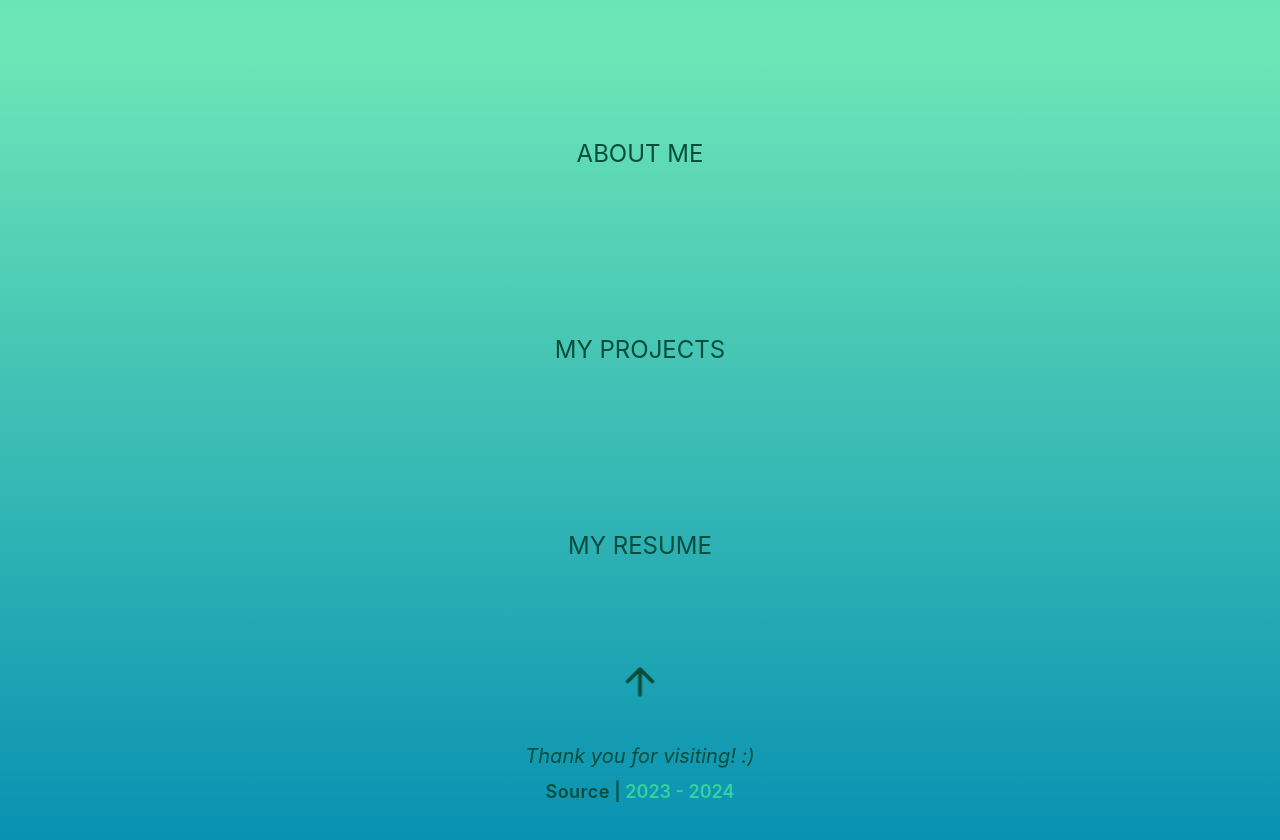
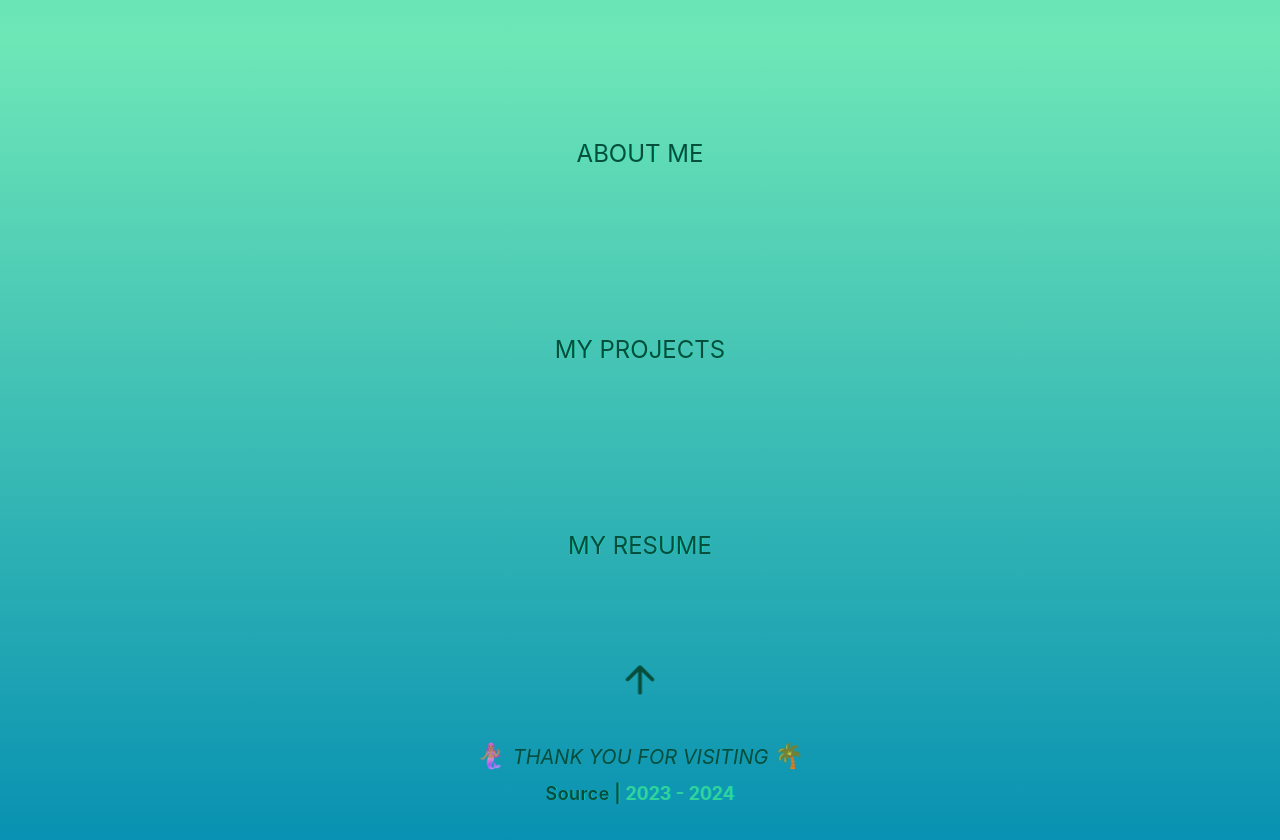
Before and after one commit to adelicia-js/home, a React (Vite) app: page / in a window 1280 px wide. Shown: the part 760-1600 px from the top of the page. Built offline with nearby package versions, Linux system fonts and the light colour scheme; a web font is replaced by a local one.

Commit message:
tiny style additions

```diff
--- a/src/index.css
+++ b/src/index.css
@@ -11,4 +11,8 @@
   .border-projects-boxes {
     border-radius: 2px 15px 2px 7px;
   }
+
+  .text-shadow-sea {
+    text-shadow: 1px 0.1px 0.1px #04fcc266;
+  }
 }
--- a/src/main.jsx
+++ b/src/main.jsx
@@ -6,6 +6,7 @@ import Root from "./routes/root.jsx";
 import ErrorPage from "./error-page.jsx";
 import AboutMe from "./routes/about.jsx";
 import Projects from "./routes/projects.jsx";
+import TestingProjects from "./routes/testing/projects.jsx";
 import Resume from "./routes/resume.jsx";
 import "./index.css";
 
@@ -27,6 +28,10 @@ const router = createBrowserRouter([
     path: "/resume",
     element: <Resume />,
   },
+  {
+    path: "/testing/projects",
+    element:<TestingProjects/>,
+  }
 ]);
 
 ReactDOM.createRoot(document.getElementById("root")).render(
--- a/src/routes/root.jsx
+++ b/src/routes/root.jsx
@@ -17,7 +17,7 @@ export default function Root() {
         <section className={`row-start-2`}>
           <h1
             id="welcome-text"
-            className={`animated font-bold pb-2 text-3xl sm:text-4xl md:text-5xl lg:text-6xl`}
+            className={`animated text-shadow-sea font-bold pb-2 text-3xl sm:text-4xl md:text-5xl lg:text-6xl`}
           >
             Hi, I{`'`}m Adelicia.
           </h1>
@@ -28,7 +28,8 @@ export default function Root() {
               <span id="intro-line" className="italic changing-me"></span>
             </h2>
             <h2
-              className={`max-[400px]:text-[0.70rem] max-[370px]:text-[0.65rem] max-[300px]:text-[0.60rem] text-sm md:text-md sm:text-xs font-bold text-emerald-600 pb-4`}
+              // className={`tracking-widest font-normal font-mono max-[400px]:text-[0.70rem] max-[370px]:text-[0.65rem] max-[300px]:text-[0.60rem] text-sm md:text-md sm:text-xs text-emerald-600 pb-4`}
+              className={`text-shadow-sea tracking-wider font-normal font-mono max-[400px]:text-[0.65rem] max-[370px]:text-[0.60rem] max-[300px]:text-[0.55rem] text-xs lg:text-[0.9rem] md:text-sm sm:text-xs text-emerald-600 pb-4`}
             >
               React | Next.js | Tailwind | Vite | Node.js | Figma
             </h2>
@@ -97,17 +98,17 @@ export default function Root() {
         className={`text-center pt-4 min-h-screen grid grid-rows-4 items-center justify-around text-black text-l sm:text-2xl`}
       >
         <div
-          className={`sm:hover:tracking-[0.08rem] uppercase text-emerald-900 hover:text-emerald-200 hover:font-semibold min-[500px]:hover:underline min-[500px]:hover:underline-offset-[10px] min-[500px]:hover:decoration-2 row-start-1 `}
+          className={`text-shadow-sea sm:hover:tracking-[0.08rem] uppercase text-emerald-900 hover:text-emerald-200 hover:font-semibold min-[500px]:hover:underline min-[500px]:hover:underline-offset-[10px] min-[500px]:hover:decoration-2 row-start-1 `}
         >
           <a href="/me">About Me</a>
         </div>
         <div
-          className={`sm:hover:tracking-[0.08rem] uppercase text-emerald-900 hover:text-emerald-200 hover:font-semibold min-[500px]:hover:underline min-[500px]:hover:underline-offset-[10px] min-[500px]:hover:decoration-2 row-start-2 `}
+          className={`text-shadow-sea sm:hover:tracking-[0.08rem] uppercase text-emerald-900 hover:text-emerald-200 hover:font-semibold min-[500px]:hover:underline min-[500px]:hover:underline-offset-[10px] min-[500px]:hover:decoration-2 row-start-2 `}
         >
           <a href="/projects">My Projects</a>
         </div>
         <div
-          className={`sm:hover:tracking-[0.08rem] uppercase text-emerald-900 hover:text-emerald-200 hover:font-semibold min-[500px]:hover:underline min-[500px]:hover:underline-offset-[10px] min-[500px]:hover:decoration-2 row-start-3 `}
+          className={`text-shadow-sea sm:hover:tracking-[0.08rem] uppercase text-emerald-900 hover:text-emerald-200 hover:font-semibold min-[500px]:hover:underline min-[500px]:hover:underline-offset-[10px] min-[500px]:hover:decoration-2 row-start-3 `}
         >
           <a href="/resume">My Resume</a>
         </div>
@@ -121,13 +122,19 @@ export default function Root() {
             />
           </a>
           <div>
-            <p className="text-md sm:text-lg md:text-xl italic sm:pb-2 pb-1">Thank you for visiting! :{`)`}</p>
+            <p className="text-md sm:text-lg md:text-xl italic uppercase sm:pb-2 pb-1 ">
+              <span className="text-lg sm:text-xl md:text-2xl not-italic"> 🧜🏽‍♀️ </span>
+              <span>
+                Thank you for visiting{" "}
+              </span>
+              <span className="text-lg sm:text-xl md:text-2xl not-italic"> 🌴 </span>
+            </p>
             <a
               href="https://github.com/adelicia-js/home"
               target="_blank"
               rel="noreferrer"
             >
-              <p className="text-sm sm:text-md md:text-lg font-semibold hover:underline hover:underline-offset-8 hover:decoration-2">
+              <p className="text-shadow-sea text-sm sm:text-md md:text-lg font-semibold hover:underline hover:underline-offset-8 hover:decoration-2">
                 <span className="tracking-wide"> Source</span> |{" "}
                 <span className="text-emerald-400">2023 - 2024 </span>
               </p>
```
Also changed, not shown: 1 other file (tests, documents, lock files or other folders).
